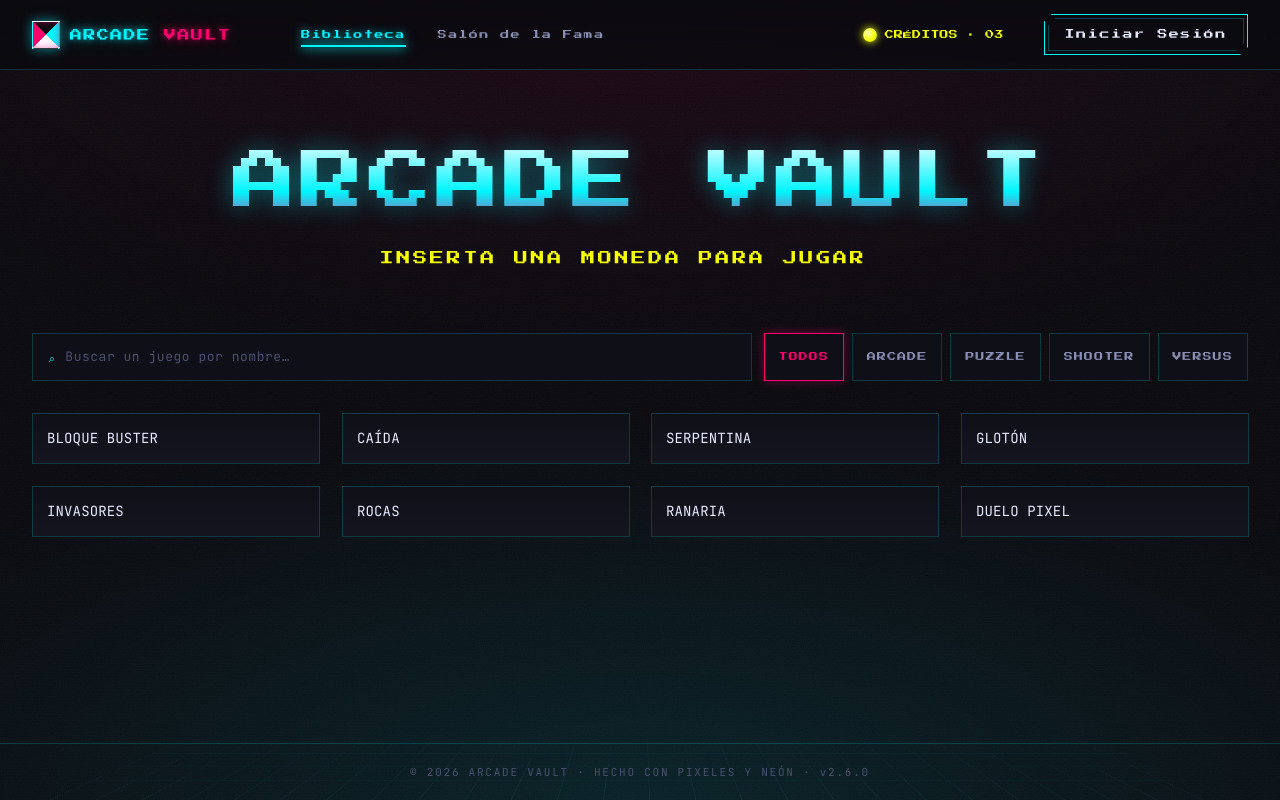
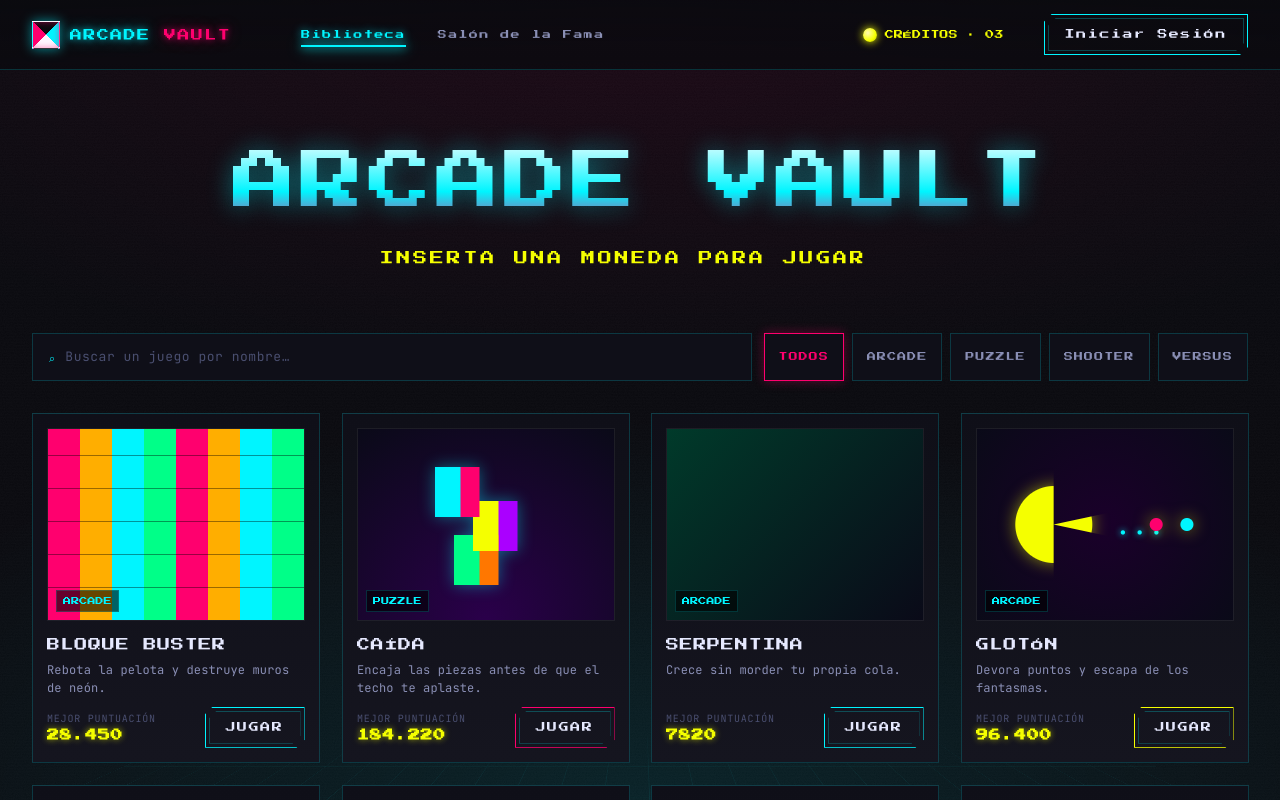
Before and after one commit to luismanuel1987/arcade-vault, a Next.js app: page / in a window 1280 px wide. Shown: the top 800 px of the page. Built offline with nearby package versions, Linux system fonts and the light colour scheme.

Commit message:
feat: implementar componente GameCard con interacciones y navegación a juegos

```diff
--- a/components/GameCard.tsx
+++ b/components/GameCard.tsx
@@ -1,8 +1,53 @@
 'use client';
 
+import { useRef } from "react";
+import { useRouter } from "next/navigation";
 import type { Game } from "@/lib/data";
 
-// Stub — full implementation in Step 6
 export default function GameCard({ game }: { game: Game }) {
-  return <div className="card">{game.title}</div>;
+  const router = useRouter();
+  const ref = useRef<HTMLDivElement>(null);
+
+  const onMove = (e: React.MouseEvent<HTMLDivElement>) => {
+    const el = ref.current;
+    if (!el) return;
+    const r = el.getBoundingClientRect();
+    const px = (e.clientX - r.left) / r.width - 0.5;
+    const py = (e.clientY - r.top) / r.height - 0.5;
+    el.style.transform = `translateY(-6px) rotateX(${-py * 6}deg) rotateY(${px * 8}deg)`;
+  };
+
+  const onLeave = () => {
+    if (ref.current) ref.current.style.transform = "";
+  };
+
+  const go = () => router.push(`/games/${game.id}`);
+
+  const btnColor =
+    game.color === "magenta" ? "magenta" : game.color === "yellow" ? "yellow" : "";
+
+  return (
+    <div ref={ref} className="card" onMouseMove={onMove} onMouseLeave={onLeave} onClick={go}>
+      <div className="cover">
+        <div className={"cover-bg " + game.cover} />
+        <div className="label">{game.cat}</div>
+      </div>
+      <div className="meta">
+        <div className="title">{game.title}</div>
+        <div className="desc">{game.short}</div>
+        <div className="row">
+          <div className="score-badge">
+            <span>MEJOR PUNTUACIÓN</span>
+            <b>{game.best.toLocaleString("es-ES")}</b>
+          </div>
+          <button
+            className={"btn " + btnColor}
+            onClick={(e) => { e.stopPropagation(); go(); }}
+          >
+            JUGAR
+          </button>
+        </div>
+      </div>
+    </div>
+  );
 }
```
